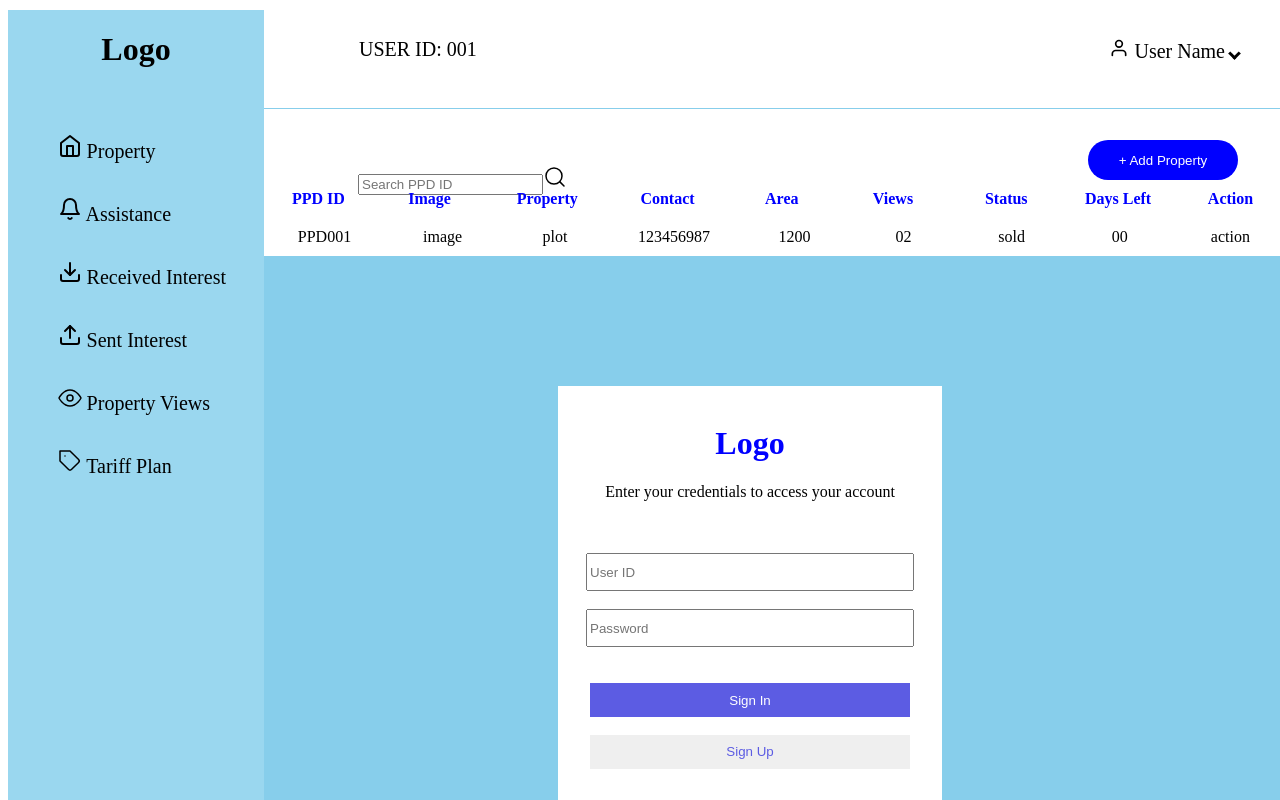
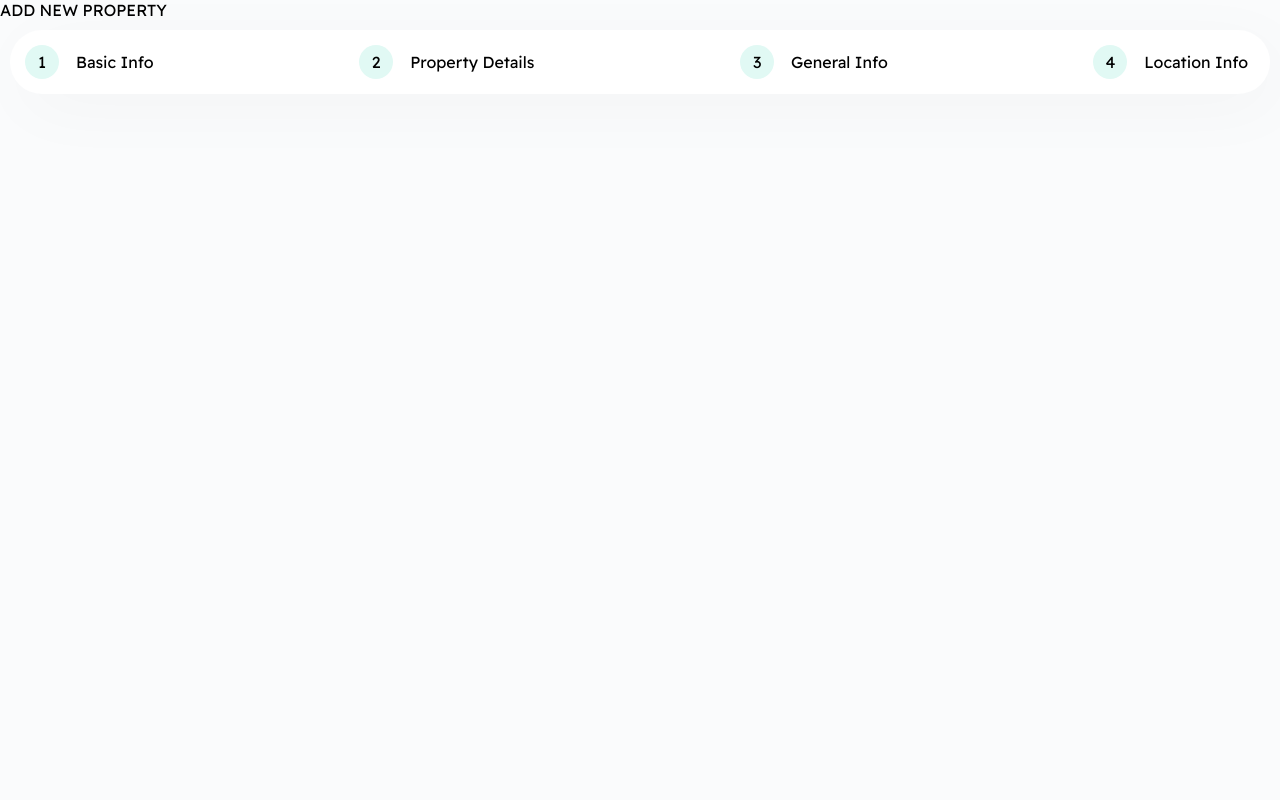
Before and after one commit to ioabhishek/Real-Estate-Project, a React (Create React App) app in the folder client/: page / in a window 1280 px wide. Shown: the top 800 px of the page. Built offline with nearby package versions, Linux system fonts and the light colour scheme.

Commit message:
Added header design for new property

```diff
--- a/client/src/App.css
+++ b/client/src/App.css
@@ -2,6 +2,7 @@
 body{
   width: 100%;
   height: 100%;
+  background-color: #FAFBFC;
 }
 .nav-bar{
   margin: 1px;
--- a/client/src/App.js
+++ b/client/src/App.js
@@ -1,11 +1,13 @@
 import './App.css';
-import HomePage from './Components/property-listing/HomePage';
-import SignIn from './Components/Authentication/SignIn';
+// import HomePage from './Components/property-listing/HomePage';
+// import SignIn from './Components/Authentication/SignIn';
+import Header from './Components/AddNewProperty/Header';
 function App() {
   return (
     <div className="App">
-      <HomePage/>
-      <SignIn/>
+      {/* <HomePage/> */}
+      {/* <SignIn/> */}
+      <Header/>
     </div>
   );
 }
--- /dev/null
+++ b/client/src/CSS/addPropHeader.css
@@ -0,0 +1,59 @@
+@import url('https://fonts.googleapis.com/css2?family=Readex+Pro:wght@200;300;400;500;600;700&display=swap');
+* {
+  margin: 0;
+  padding: 0;
+  box-sizing: border-box;
+  font-family: 'Readex Pro', sans-serif;
+}
+
+.steps {
+  display: flex;
+  justify-content: space-between;
+  background-color: #ffffff;
+  box-shadow: 10px 14px 70px rgba(0, 0, 0, 0.03);
+  margin: 10px;
+  border-radius:50px;
+}
+
+.step {
+  display: flex;
+  flex-direction: row;
+  padding: 10px;
+}
+
+.num, .st {
+  margin: 5px;
+}
+
+.num {
+  border-radius: 50%;
+  width: 34px;
+  height: 34px;
+  padding: 7px;
+  background: #E1F9F4;
+  color: #000;
+  text-align: center;
+}
+
+.st{
+  width: fit-content;
+  height: 34px;
+  padding: 7px;
+}
+
+.step:hover {
+  background: #6AB4F8;
+  border-radius: 50px ;
+}
+
+.step:hover .st {
+  background: #6AB4F8;
+  border-radius: 50px ;
+  color: white;
+}
+
+.step:hover .num {
+  background: #ffffff;
+  border-radius: 50px ;
+  color: black;
+}
--- a/client/src/Components/AddNewProperty/Header.js
+++ b/client/src/Components/AddNewProperty/Header.js
@@ -0,0 +1,13 @@
+import React from 'react'
+import ProgressBar from './ProgressBar';
+
+const Header = () => {
+  return (
+    <>
+      <div className='header'>ADD NEW PROPERTY</div>
+      <ProgressBar/>
+    </>
+  )
+}
+
+export default Header
--- a/client/src/Components/AddNewProperty/ProgressBar.js
+++ b/client/src/Components/AddNewProperty/ProgressBar.js
@@ -0,0 +1,29 @@
+import React from 'react';
+import "../../CSS/addPropHeader.css";
+
+const Progress = () => {
+  return (
+    <>
+      <div className="steps">
+        <div className="step">
+          <center><div className='num'>1</div></center>
+          <div className='st' >Basic Info</div>
+        </div>
+        <div className="step">
+          <div className='num'>2</div>
+          <div className='st'>Property Details</div>
+        </div>
+        <div className="step">
+          <div className='num'>3</div>
+          <div className='st'>General Info</div>
+        </div>
+        <div className="step">
+          <div className='num'>4</div>
+          <div className='st'>Location Info</div>
+        </div>
+      </div>
+    </>
+  );
+};
+
+export default Progress;
```
